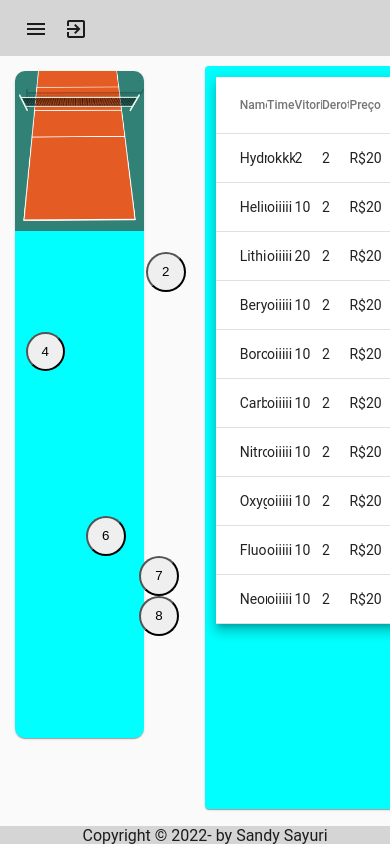
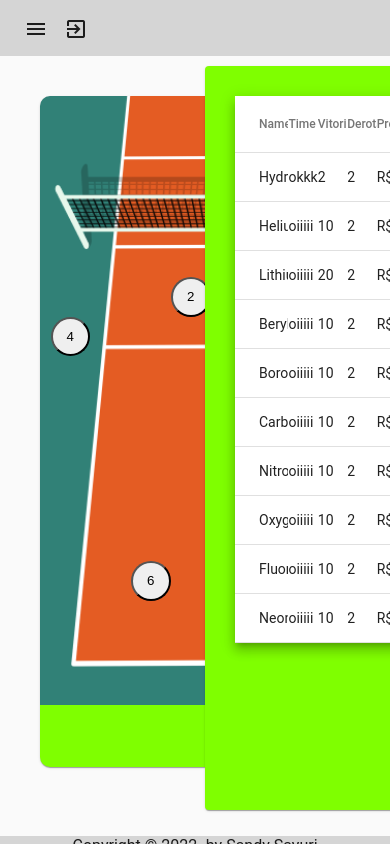
Before and after one commit to Sandy-Sayuri/trabalho_de_comclusao_de_curso, an Angular app in the folder front-1/: page /home in a window 390 px wide. Built offline with nearby package versions, Linux system fonts and the light colour scheme.

Commit message:
home e ranking

```diff
--- a/front-1/src/app/app-routing.module.ts
+++ b/front-1/src/app/app-routing.module.ts
@@ -1,6 +1,7 @@
 import { CommonModule } from '@angular/common';
 import { NgModule } from '@angular/core';
 import { RouterModule, Routes } from '@angular/router';
+import { CadastroComponent } from './view/cadastro/cadastro.component';
 import { HomeComponent } from './view/home/home.component';
 import { LoginComponent } from './view/login/login.component';
 import { Ranking } from './view/ranking/ranking.component';
@@ -8,7 +9,7 @@ const routes: Routes = [
   {path:'login',component:LoginComponent},
   {path:'home',component:HomeComponent},
   {path:'ranking',component:Ranking},
-  {path:'cadastro',component:Ranking},
+  {path:'cadastro',component:CadastroComponent},
   {path:'**',redirectTo:'login'}
 ];
 
--- a/front-1/src/app/components/home/home.component.css
+++ b/front-1/src/app/components/home/home.component.css
@@ -2,7 +2,6 @@
 @media  (max-width:2100px) {
     mat-card{
         padding: 8pt;
-        background-color: blueviolet;
     }
     .home{
         height: 90%;
@@ -25,8 +24,8 @@
     }
     .card{
         border-radius: 10px;
-        height: 90%;
-        width: 60%;
+        height: 100%;
+        width: 370pt;
         background-size: 100%;
         background-image: url('../../../assets/Meia_quadra.png');
         background-repeat: no-repeat;
@@ -34,10 +33,12 @@
     }
     table {
         width: 100%;
+        padding: 20px;
       }
     .jogadoras{
-        height: 95%;
-        width: 95%;
+        height: 100%;
+        width: 100%;
+        padding: 30px;
     }
     .tamanho_1{
         width: 39px;
@@ -87,10 +88,10 @@
         padding-left: 80pt;
     }
 }
-@media  (max-width:1700px) {
+@media  (max-width:1090px) {
     mat-card{
         padding: 8pt;
-        background-color: aqua;
+        background-color:crimson ;
     }
     .home{
         height: 90%;
@@ -109,12 +110,12 @@
     .campo{
         height: 100%;
         width: 100%;
-        padding: 5px;
+        padding: 30px;
     }
     .card{
         border-radius: 10px;
-        height: 85%;
-        width: 55%;
+        height: 95%;
+        width: 350pt;
         background-size: 100%;
         background-image: url('../../../assets/Meia_quadra.png');
         background-repeat: no-repeat;
@@ -122,10 +123,12 @@
     }
     table {
         width: 100%;
+        padding: 20px;
       }
     .jogadoras{
-        height: 95%;
-        width: 95%;
+        height: 100%;
+        width: 100%;
+        padding: 30px;
     }
     .tamanho_1{
         width: 39px;
@@ -146,8 +149,8 @@
         padding-left: 160pt;
     }
     .fundo{
-        padding-top: 100px;
-        padding-left: 5pt;
+        padding-top: 160px;
+        padding-left: 20pt;
     }
     .botao_1{
         padding-top: 120pt;
@@ -175,3 +178,93 @@
         padding-left: 80pt;
     }
 }
+@media  (max-width:1060px) {
+    mat-card{
+        padding: 8pt;
+        background-color:chartreuse ;
+    }
+    .home{
+        height: 90%;
+        width: 100%;
+    }
+    .right{
+        height: 100%;
+        width: 50%;
+        float: left;
+    }
+    .left{
+        height: 100%;
+        width: 50%;
+        float: right;
+    }
+    .campo{
+        height: 100%;
+        width: 100%;
+        padding: 30px;
+    }
+    .card{
+        border-radius: 10px;
+        height: 95%;
+        width: 350pt;
+        background-size: 100%;
+        background-image: url('../../../assets/Meia_quadra.png');
+        background-repeat: no-repeat;
+
+    }
+    table {
+        width: 100%;
+        padding: 20px;
+      }
+    .jogadoras{
+        height: 100%;
+        width: 100%;
+        padding: 30px;
+    }
+    .tamanho_1{
+        width: 39px;
+        height: 39px;
+        border-radius: 50%;
+    }
+    .tamanho_2{
+        width: 40px;
+        height: 40px;
+        border-radius: 50%;
+    }
+    .frente{
+        padding-top: 10px;
+        padding-left: 40pt;
+    }
+    .centro{
+        padding-top: 5px;
+        padding-left: 160pt;
+    }
+    .fundo{
+        padding-top: 160px;
+        padding-left: 20pt;
+    }
+    .botao_1{
+        padding-top: 120pt;
+        padding-left: 5pt;
+    }
+    .botao_2{
+        display: inline-block;
+        padding-left: 50pt;
+    }
+    .botao_3{
+        display: inline-block;
+        padding-left: 110pt;
+    }
+    .botao_6{
+        display: inline-block;
+        padding-left: 40pt;
+    }
+    .botao_7{
+        display: inline-block;
+        padding-left: 80pt;
+
+    }
+    .botao_8{
+        display: inline-block;
+        padding-left: 80pt;
+    }
+}
--- a/front-1/src/app/components/home/home.component.html
+++ b/front-1/src/app/components/home/home.component.html
@@ -66,4 +66,3 @@
     </mat-card>
   </div>
 </section>
-<app-footer></app-footer>
--- a/front-1/src/app/components/home/home.component.ts
+++ b/front-1/src/app/components/home/home.component.ts
@@ -29,7 +29,6 @@ export class testeComponent implements OnInit {
   displayedColumns: string[] = ['name','time','vitorias','derotas','preco'];
   dataSource = ELEMENT_DATA;
   tabela=ELEMENT_DATA;
-  linha:string
   clicked: boolean = false
   constructor() { }
 
--- a/front-1/src/app/components/ranking/ranking.component.css
+++ b/front-1/src/app/components/ranking/ranking.component.css
@@ -0,0 +1,21 @@
+.demo-table {
+    width: 100%;
+  }
+
+  .mat-column-demo-position {
+    width: 32px;
+    border-right: 1px solid currentColor;
+    padding-right: 24px;
+    text-align: center;
+  }
+
+  .mat-column-demo-name {
+    padding-left: 16px;
+    font-size: 20px;
+  }
+  .mat-column-demo-pontuacao {
+    width: 32px;
+    font-size: 15px;
+    text-align: center;
+    font-weight: bold;
+  }
--- a/front-1/src/app/components/ranking/ranking.component.html
+++ b/front-1/src/app/components/ranking/ranking.component.html
@@ -1 +1,24 @@
-<p>ranking works!</p>
+<table mat-table [dataSource]="dataSource" class="mat-elevation-z8 demo-table">
+  <!-- Position Column -->
+  <ng-container matColumnDef="demo-position">
+    <th mat-header-cell *matHeaderCellDef> No. </th>
+    <td mat-cell *matCellDef="let element"> {{element.position}} </td>
+  </ng-container>
+
+  <!-- Name Column -->
+  <ng-container matColumnDef="demo-name">
+    <th mat-header-cell *matHeaderCellDef> Name </th>
+    <td mat-cell *matCellDef="let element"> {{element.name}} </td>
+  </ng-container>
+
+  <!-- Weight Column -->
+  <ng-container matColumnDef="demo-pontuacao">
+    <th mat-header-cell *matHeaderCellDef>  Pontuação </th>
+    <td mat-cell *matCellDef="let element"> {{element.pontuacao}} </td>
+  </ng-container>
+
+>
+
+  <tr mat-header-row *matHeaderRowDef="displayedColumns"></tr>
+  <tr mat-row *matRowDef="let row; columns: displayedColumns;"></tr>
+</table>
--- a/front-1/src/app/components/ranking/ranking.component.ts
+++ b/front-1/src/app/components/ranking/ranking.component.ts
@@ -1,15 +1,39 @@
 import { Component, OnInit } from '@angular/core';
+export interface PeriodicElement {
+  name: string;
+  position: number;
+  pontuacao: number;
+}
 
+const ELEMENT_DATA: PeriodicElement[] = [
+  {position:100,name:'eu',pontuacao:200},
+  {position: 1, name: 'Hydrogen', pontuacao: 1.0079},
+  {position: 2, name: 'Helium', pontuacao: 4.0026},
+  {position: 3, name: 'Lithium', pontuacao: 6.941},
+  {position: 4, name: 'Beryllium',pontuacao: 9.0122},
+  {position: 5, name: 'Boron', pontuacao: 10.811},
+  {position: 6, name: 'Carbon', pontuacao: 12.0107},
+  {position: 7, name: 'Nitrogen', pontuacao: 14.0067},
+  {position: 8, name: 'Oxygen', pontuacao: 15.9994},
+  {position: 9, name: 'Fluorine', pontuacao: 18.9984},
+  {position: 10, name: 'Neon', pontuacao: 20.1797},
+];
 @Component({
   selector: 'app-ranking',
   templateUrl: './ranking.component.html',
   styleUrls: ['./ranking.component.css']
 })
 export class RankingComponent implements OnInit {
-
+  displayedColumns: string[] = ['demo-position', 'demo-name', 'demo-pontuacao'];
+  dataSource = ELEMENT_DATA;
   constructor() { }
 
   ngOnInit(): void {
+  console.log(this.dataSource[0]);
+
+
   }
-
+  public executeSelectedChange = (event :any) => {
+    console.log(event);
+  }
 }
--- a/front-1/src/app/view/home/home.component.css
+++ b/front-1/src/app/view/home/home.component.css
@@ -10,6 +10,6 @@ mat-sidenav {
 
 main {
     padding: 10px;
-    height: 100%;
+    height: 90%;
     width: 100%;
 }
--- a/front-1/src/app/view/home/home.component.html
+++ b/front-1/src/app/view/home/home.component.html
@@ -8,5 +8,6 @@
         <main>
          <app-teste></app-teste>
         </main>
+        <app-footer></app-footer>
       </mat-sidenav-content>
 </mat-sidenav-container>
```
